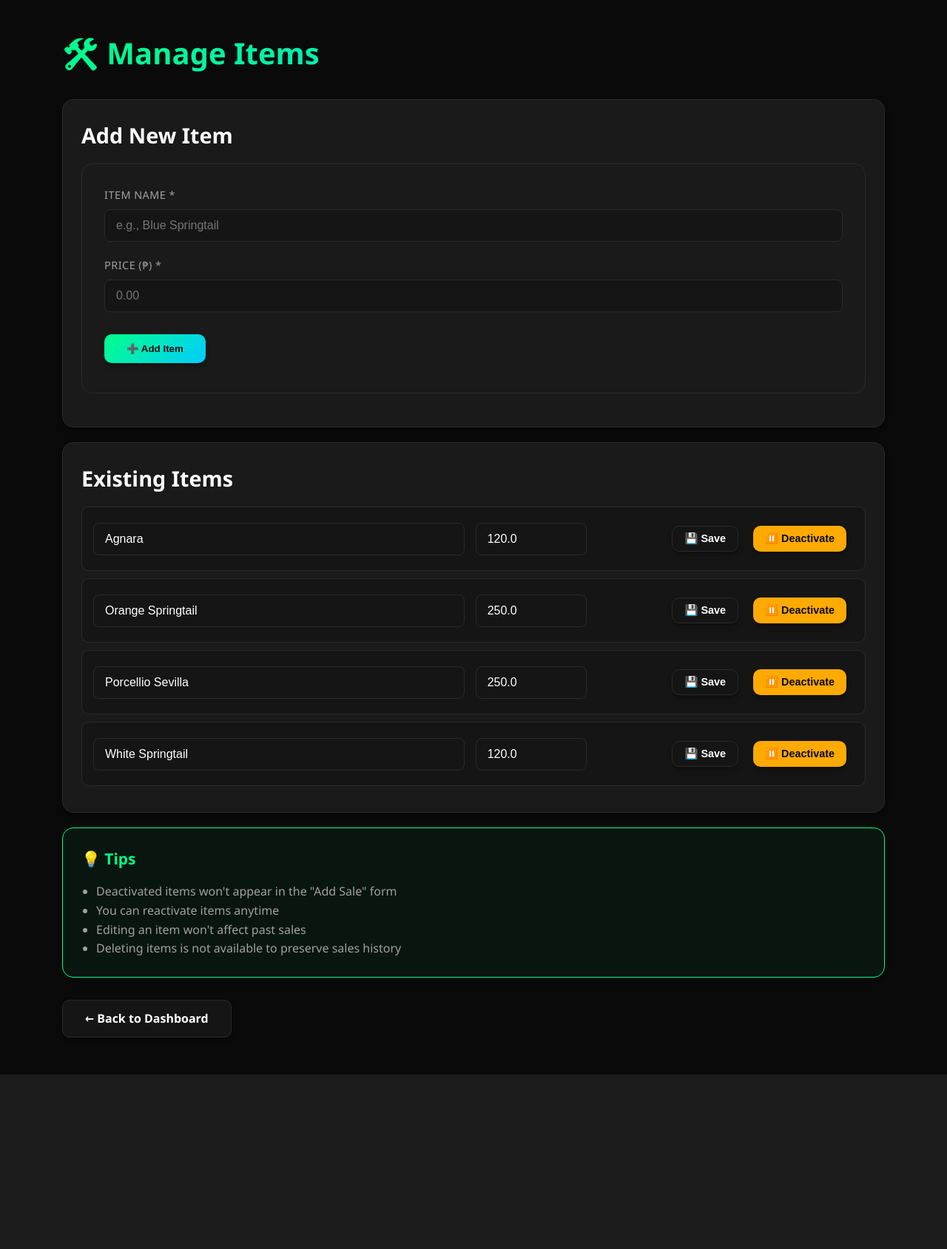
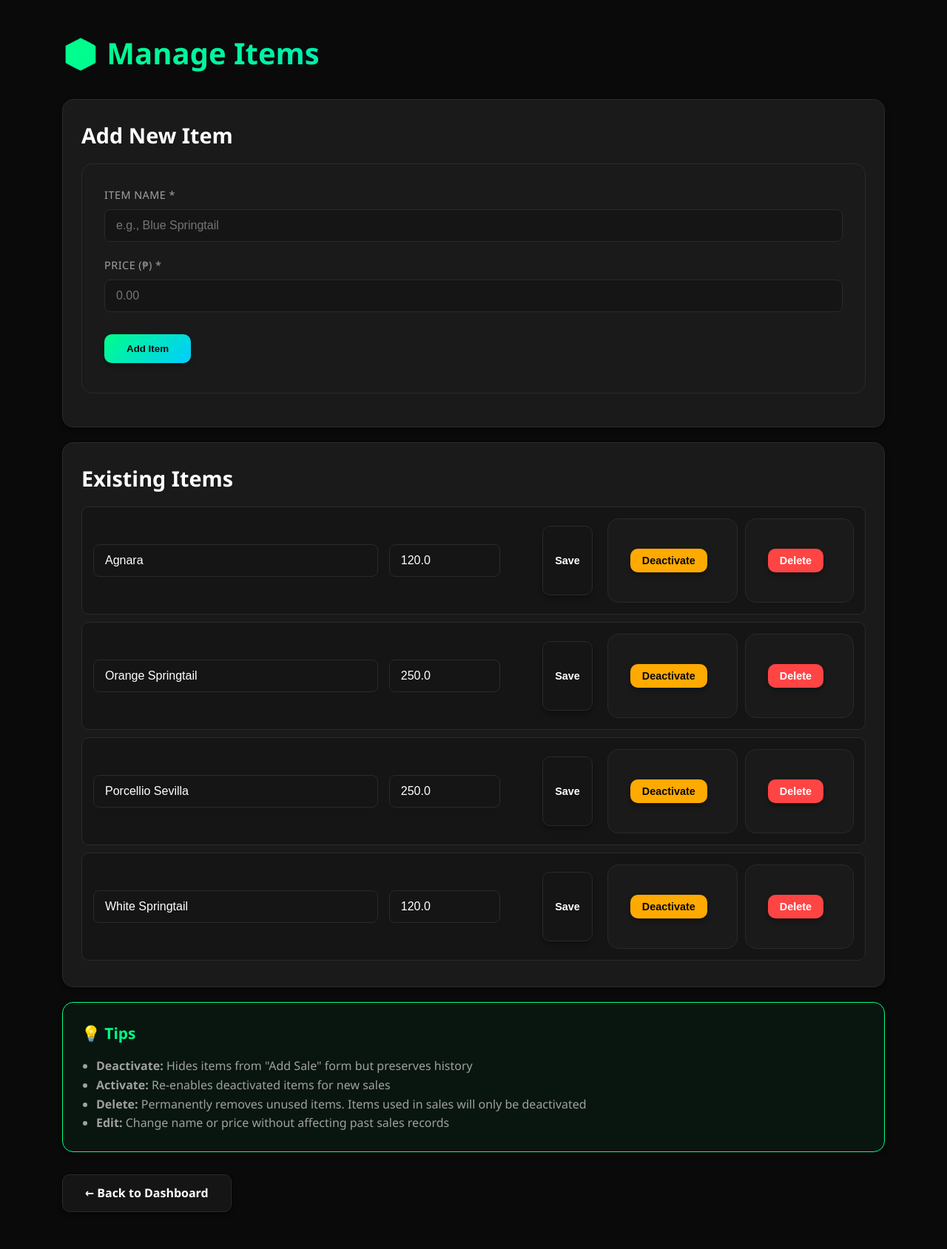
Before and after one commit to atsumixx/Microfauna, a Flask app: page /items in a window 1280 px wide. Shown: the whole page at 74% size. Before the commit the page ends 1453 px from the top, so only its background shows below. Run offline with Flask 3, Linux system fonts and the light colour scheme; data comes from the database, SQL or seed files in the repository.

Commit message:
Enhance manage items page with delete option
Updated item management interface with improved tips and added delete functionality.

```diff
--- a/templates/manage_items.html
+++ b/templates/manage_items.html
@@ -8,7 +8,7 @@
 </head>
 <body>
     <div class="container">
-        <h1>🛠️ Manage Items</h1>
+        <h1>📦 Manage Items</h1>
 
         <!-- Add New Item Form -->
         <div class="card">
@@ -20,7 +20,7 @@
                 <label for="new_price">Price (₱) *</label>
                 <input type="number" id="new_price" name="price" step="0.01" min="0" required placeholder="0.00">
 
-                <button class="btn" type="submit">➕ Add Item</button>
+                <button class="btn" type="submit">Add Item</button>
             </form>
         </div>
 
@@ -45,17 +45,23 @@
                                required
                                style="margin: 0; width: 150px;">
                         <div style="display: flex; gap: 10px;">
-                            <button class="btn btn-secondary btn-small" type="submit">💾 Save</button>
+                            <button class="btn btn-secondary btn-small" type="submit">Save</button>
+                    </form>
                             <form method="POST"
                                   action="{{ url_for('toggle_item', item_id=item.id) }}"
                                   style="margin: 0;">
                                 <button class="btn btn-small {% if item.active %}btn-warning{% else %}btn-activate{% endif %}"
                                         type="submit">
-                                    {% if item.active %}⏸️ Deactivate{% else %}▶️ Activate{% endif %}
+                                    {% if item.active %}Deactivate{% else %}Activate{% endif %}
                                 </button>
                             </form>
+                            <form method="POST"
+                                  action="{{ url_for('delete_item', item_id=item.id) }}"
+                                  style="margin: 0;"
+                                  onsubmit="return confirm('Are you sure you want to delete this item? If it has been used in sales, it will only be deactivated.');">
+                                <button class="btn btn-danger btn-small" type="submit">Delete</button>
+                            </form>
                         </div>
-                    </form>
                 </div>
                 {% endfor %}
             {% else %}
@@ -68,10 +74,10 @@
         <div class="card" style="background: rgba(0, 255, 136, 0.05); border-color: var(--accent-primary);">
             <h3 style="margin-top: 0;">💡 Tips</h3>
             <ul style="color: var(--text-secondary); margin-left: 20px;">
-                <li>Deactivated items won't appear in the "Add Sale" form</li>
-                <li>You can reactivate items anytime</li>
-                <li>Editing an item won't affect past sales</li>
-                <li>Deleting items is not available to preserve sales history</li>
+                <li><strong>Deactivate:</strong> Hides items from "Add Sale" form but preserves history</li>
+                <li><strong>Activate:</strong> Re-enables deactivated items for new sales</li>
+                <li><strong>Delete:</strong> Permanently removes unused items. Items used in sales will only be deactivated</li>
+                <li><strong>Edit:</strong> Change name or price without affecting past sales records</li>
             </ul>
         </div>
 
```
